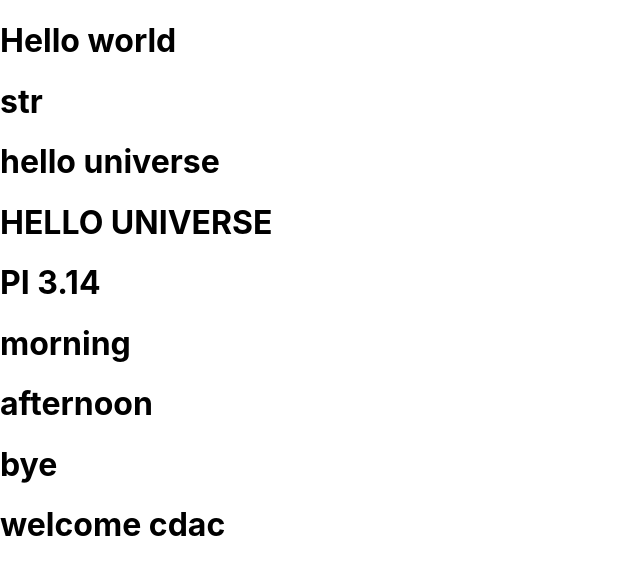
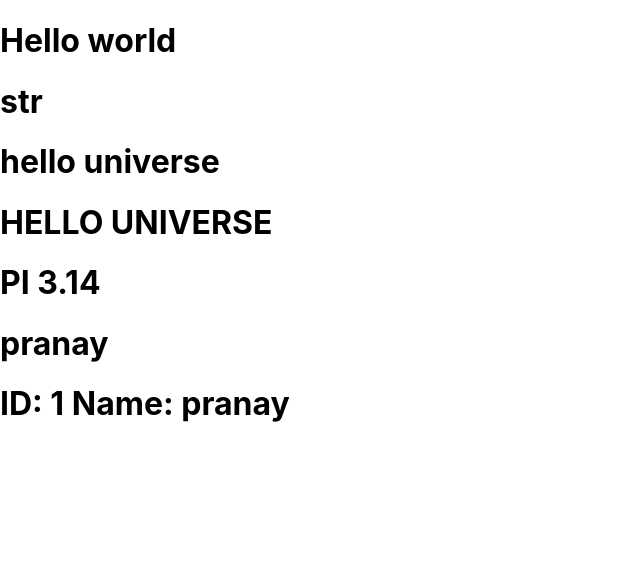
Before and after one commit to pranay2097/second-react-app, a React (Create React App) app: page / in a window 1280 px wide. Shown: the top 574 px of the page, without its empty margins (0-640 px from the left). Built offline with nearby package versions, Linux system fonts and the light colour scheme.

Commit message:
interpolation with object

```diff
--- a/src/App.js
+++ b/src/App.js
@@ -1,11 +1,11 @@
-
+//using object literal
 function App(){
   let str = `hello universe`;
   let pi = 3.14;
   let active = true;
-  let isUserLoggedIn = true;
+  let user = { id: 1, name: "pranay"};
 
-  //JSX
+  //JSX :: user interface
     return (
       <>
       <h1>Hello world</h1>
@@ -13,17 +13,8 @@
       <h1>{str}</h1>
       <h1>{str.toUpperCase()}</h1>
       <h1>PI {pi} </h1>
-
-      {/** this is comment */}
-      {/** usage of boolean */}
-      <h1>{active ? "morning" : "evening" }</h1>
-
-      {/** most useful */}
-      {active && <h1>afternoon</h1> }
-      {active ? <h1>bye</h1> : <h1>tata</h1> }
-
-      {/**if user logged in */}
-      {isUserLoggedIn && <h1>welcome cdac</h1>}
+      <h1>{user.name}</h1>
+      <h1>ID: {user.id}  Name: {user.name}</h1>
 
       </>
     );
```
